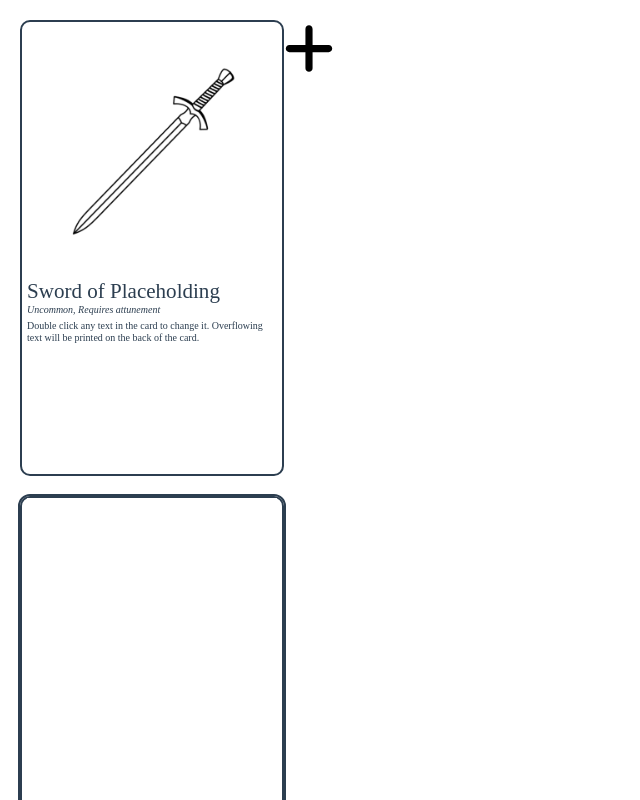
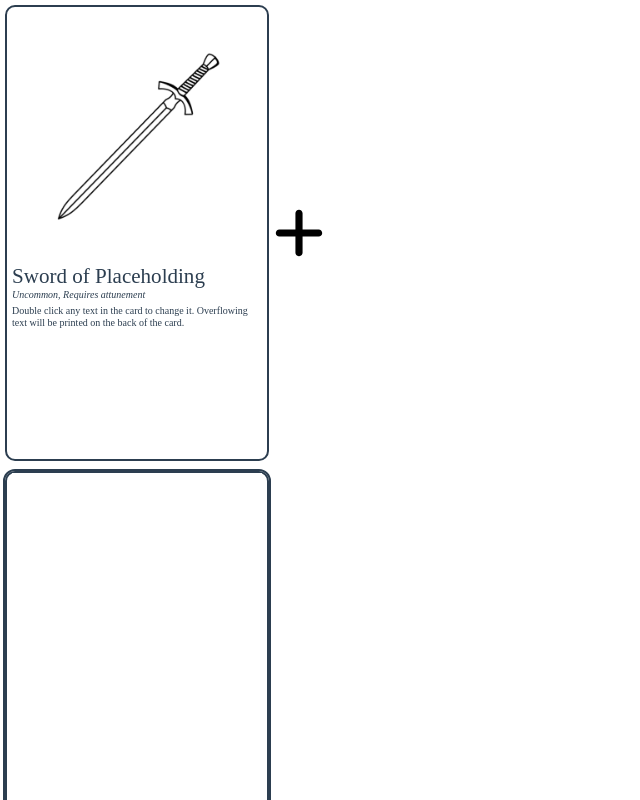
Before and after one commit to SimonThordal/item_maker, a Vue app: page / in a window 1280 px wide. Shown: the top 800 px of the page, without its empty margins (0-640 px from the left). Built offline with nearby package versions, Linux system fonts and the light colour scheme; a web font is replaced by a local one.

Commit message:
Remove mismatchd margins

```diff
--- a/src/App.vue
+++ b/src/App.vue
@@ -66,11 +66,11 @@ export default {
 @import '/assets/base.css';
 
 .add-button {
-  height: 100%;
+  height: inherit;
   width: 50px;
+  display: flex;
 }
 .cards-layout {
-    margin: 20px;
     display: flex;
 }
 .card-body {
@@ -80,13 +80,12 @@ export default {
     border-radius: 10px;
     padding: 5px;
     padding-bottom: 12px;
+    margin: 5px;
 }
 .page-break {
   page-break-before: always;
 }
-.cardbacks-layout {
-  margin: 20px;
-}
+
 .cardback {
   outline: 2px solid;
   overflow-y: clip;
@@ -109,12 +108,6 @@ export default {
     display: flex;
     flex-flow: row wrap;
   }
-  .card-body {
-    width: 2.75in;
-    height: 4.75in;
-    margin-right: 5px;
-    margin-top: 5px;
-  }
   .cardbacks-layout {
     flex-flow: row-reverse wrap;
   }
```
